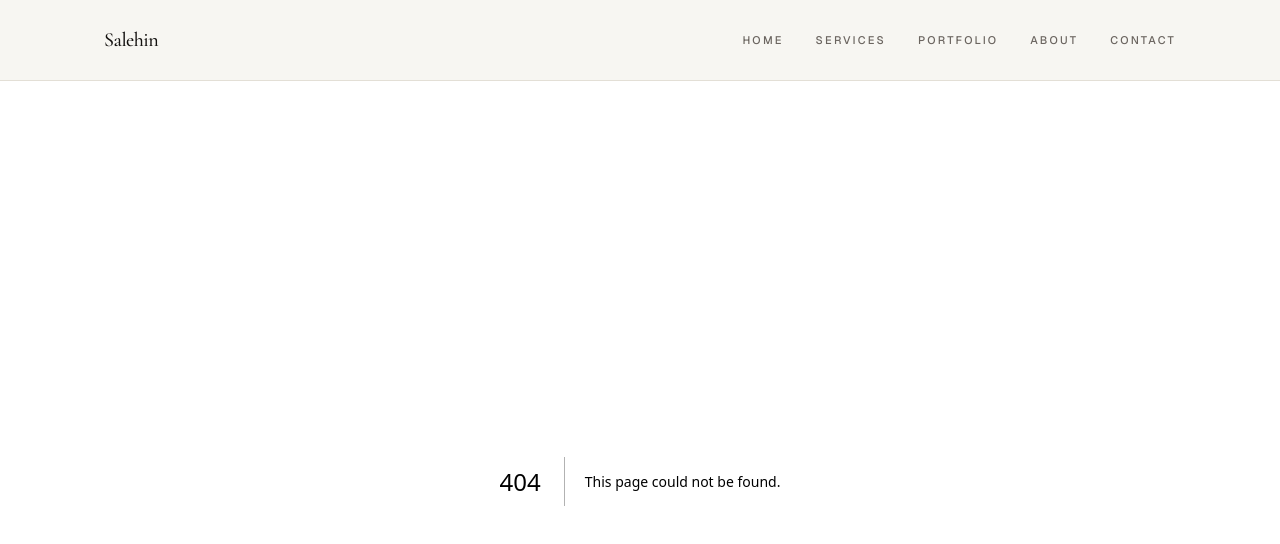
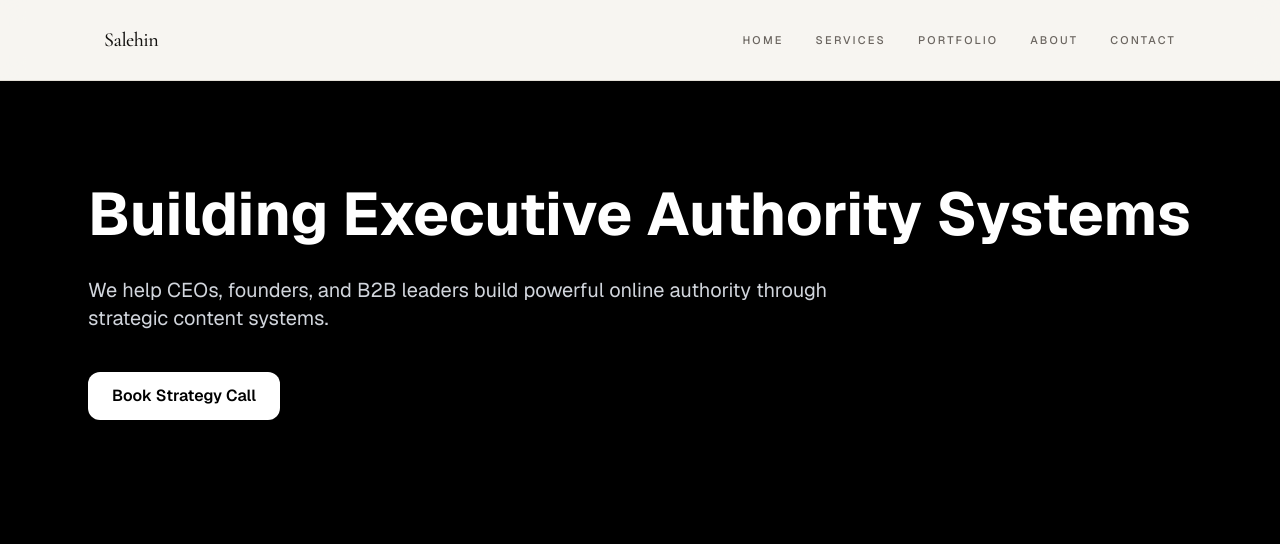
Before and after one commit to SalehinMaster/salehin-executive-studio, a Next.js app: page /pitch in a window 1280 px wide. Before the commit this address had no page. Shown: the top 544 px of the page. Built offline with nearby package versions, Linux system fonts and the light colour scheme.

Commit message:
fix pitch route and install framer-motion

```diff
--- /dev/null
+++ b/app/pitch/page.tsx
@@ -0,0 +1,24 @@
+export default function PitchPage() {
+  return (
+    <main className="min-h-screen bg-black text-white">
+
+      <section className="max-w-6xl mx-auto px-6 py-24">
+
+        <h1 className="text-6xl font-bold leading-tight">
+          Building Executive Authority Systems
+        </h1>
+
+        <p className="mt-6 text-xl text-gray-300 max-w-3xl">
+          We help CEOs, founders, and B2B leaders build powerful
+          online authority through strategic content systems.
+        </p>
+
+        <button className="mt-10 bg-white text-black px-6 py-3 rounded-xl font-semibold">
+          Book Strategy Call
+        </button>
+
+      </section>
+
+    </main>
+  );
+}
```
